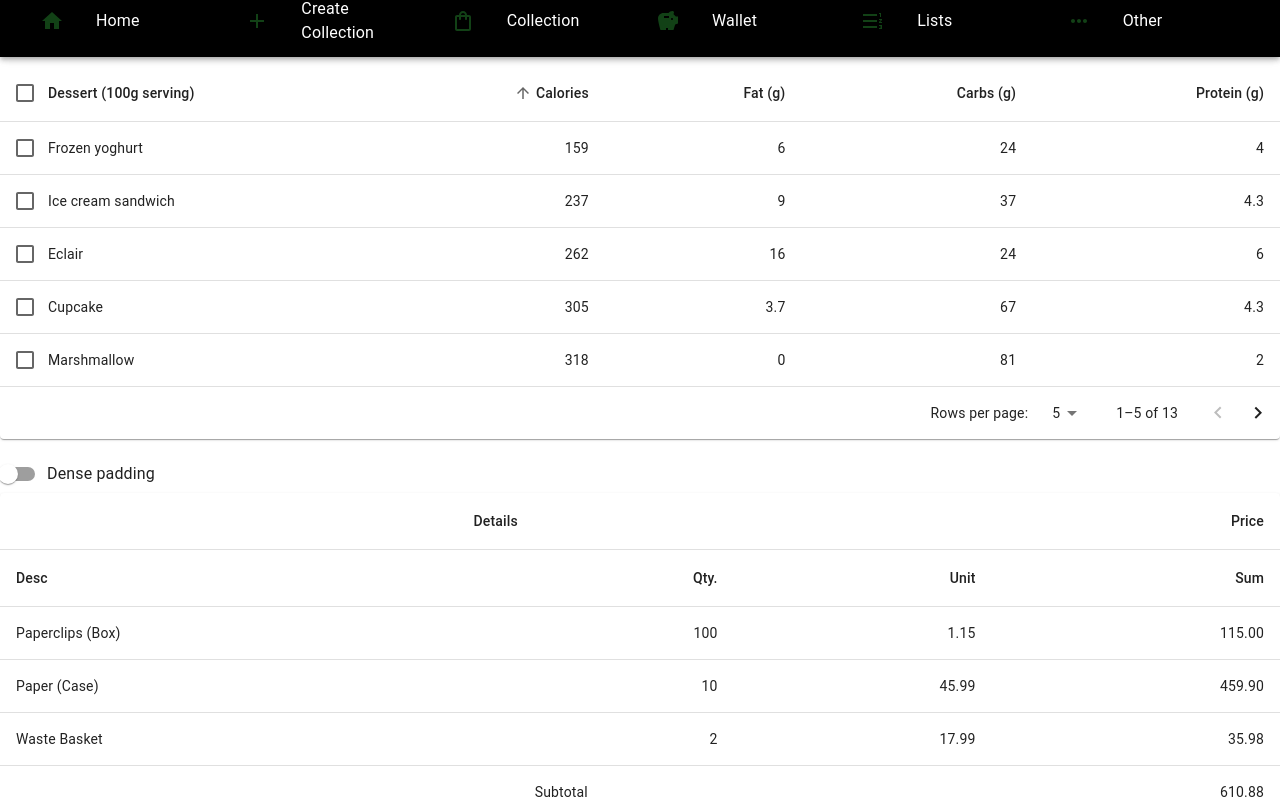
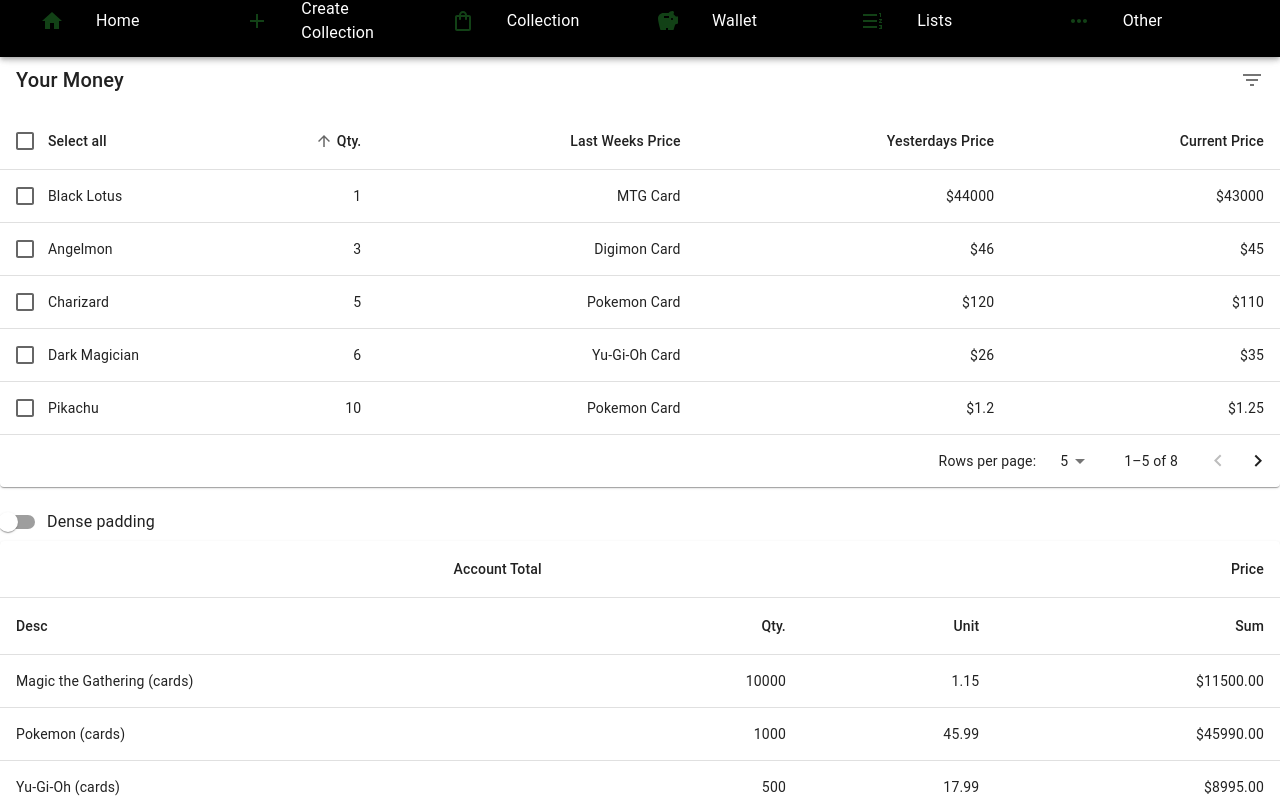
Before and after one commit to Orelso/DeprecatedProject--kokoelmani, a React (Create React App) app in the folder frontend/: page /#/Wallet in a window 1280 px wide. Shown: the top 800 px of the page. Built offline with nearby package versions, Linux system fonts and the light colour scheme; what mharj-http-client would draw is missing.

Commit message:
update 1.3

```diff
--- a/frontend/public/index.html
+++ b/frontend/public/index.html
@@ -2,7 +2,7 @@
 <html lang="en">
   <head>
     <meta charset="utf-8" />
-    <link rel="icon" href="%PUBLIC_URL%/favicon.ico" />
+    <link rel="icon" href="https://static.vecteezy.com/system/resources/previews/004/657/673/original/database-line-style-icon-free-vector.jpg" />
     <meta name="viewport" content="width=device-width, initial-scale=1" />
     <meta name="theme-color" content="#000000" />
     <meta name="description" content="Web site created using create-react-app" />
--- /dev/null
+++ b/frontend/src/components/Ticker.tsx
@@ -0,0 +1,16 @@
+import React from 'react'
+import Ticker from 'react-ticker'
+import StraightIcon from '@mui/icons-material/Straight';
+
+
+const MoveStuffAround = () => (
+    <Ticker>
+        {({ index }) => (
+            <>
+                <p> <img src="https://deckmaster.info/images/sets/M14_C.png" alt="" width="15" height="10"/> <a href='https://gatherer.wizards.com/Handlers/Image.ashx?multiverseid=370609&type=card'>Doom Blade</a>(↑ 10%)</p>
+            </>
+        )}
+    </Ticker>
+)
+
+export default MoveStuffAround
--- a/frontend/src/components/WalletTable.tsx
+++ b/frontend/src/components/WalletTable.tsx
@@ -34,9 +34,9 @@
 }
 
 const rows = [
-  createRow('Paperclips (Box)', 100, 1.15),
-  createRow('Paper (Case)', 10, 45.99),
-  createRow('Waste Basket', 2, 17.99),
+  createRow('Magic the Gathering (cards)', 10000, 1.15),
+  createRow('Pokemon (cards)', 1000, 45.99),
+  createRow('Yu-Gi-Oh (cards)', 500, 17.99),
 ];
 
 const invoiceSubtotal = subtotal(rows);
@@ -50,7 +50,7 @@
         <TableHead>
           <TableRow>
             <TableCell align="center" colSpan={3}>
-              Details
+              Account Total
             </TableCell>
             <TableCell align="right">Price</TableCell>
           </TableRow>
@@ -67,22 +67,22 @@
               <TableCell>{row.desc}</TableCell>
               <TableCell align="right">{row.qty}</TableCell>
               <TableCell align="right">{row.unit}</TableCell>
-              <TableCell align="right">{ccyFormat(row.price)}</TableCell>
+              <TableCell align="right">${ccyFormat(row.price)}</TableCell>
             </TableRow>
           ))}
           <TableRow>
             <TableCell rowSpan={3} />
             <TableCell colSpan={2}>Subtotal</TableCell>
-            <TableCell align="right">{ccyFormat(invoiceSubtotal)}</TableCell>
+            <TableCell align="right">${ccyFormat(invoiceSubtotal)}</TableCell>
           </TableRow>
           <TableRow>
-            <TableCell>Tax</TableCell>
-            <TableCell align="right">{`${(TAX_RATE * 100).toFixed(0)} %`}</TableCell>
-            <TableCell align="right">{ccyFormat(invoiceTaxes)}</TableCell>
+            <TableCell sx={{color: 'red'}}>Tax</TableCell>
+            <TableCell sx={{color: 'red'}} align="right">{`${(TAX_RATE * 100).toFixed(0)} %`}</TableCell>
+            <TableCell sx={{color: 'red'}} align="right">${ccyFormat(invoiceTaxes)}</TableCell>
           </TableRow>
           <TableRow>
-            <TableCell colSpan={2}>Total</TableCell>
-            <TableCell align="right">{ccyFormat(invoiceTotal)}</TableCell>
+            <TableCell sx={{color: 'green'}} colSpan={2}>Total</TableCell>
+            <TableCell align="right" sx={{color: 'green'}}>${ccyFormat(invoiceTotal)}</TableCell>
           </TableRow>
         </TableBody>
       </Table>
--- a/frontend/src/views/Collections.tsx
+++ b/frontend/src/views/Collections.tsx
@@ -25,7 +25,7 @@
 
 
   return (
-    <Container sx={{mt: 6}}>
+    <Container sx={{mt: 8}}>
       {/* <h1>Your Collection</h1> */}
         <Grid container spacing={10}>
       {collections.map(collection => (
--- a/frontend/src/views/Createcollection.tsx
+++ b/frontend/src/views/Createcollection.tsx
@@ -96,7 +96,7 @@
   return (
 
 <Container>
-    <Typography sx={{mt: 6}} className={classes.title} variant="h2" component='h2' gutterBottom align='center'>
+    <Typography sx={{mt: 8}} className={classes.title} variant="h2" component='h2' gutterBottom align='center'>
         Add to my Collection
     </Typography>
 
--- a/frontend/src/views/HomeView.tsx
+++ b/frontend/src/views/HomeView.tsx
@@ -7,6 +7,7 @@
 import StraightIcon from '@mui/icons-material/Straight';
 import {CardMedia} from '@mui/material';
 import SouthIcon from '@mui/icons-material/South';
+import MoveStuffAround from '../components/Ticker';
 // import MoveStuffAround from '../components/Ticker';
 // import { Theme } from '@mui/material/styles';
 
@@ -58,7 +59,7 @@
         <Typography sx={{mt: 6}} className={classes.page} variant='h1' color='#ff7961' align='center'>
           Kokoelmani
         </Typography>
-        {/* <MoveStuffAround />  */}
+        <MoveStuffAround />
         <Typography className={classes.featured} variant='h4' sx={{color: 'green', mt: 6}} align='center'>
           Featured High's of the Day
         </Typography>
--- a/frontend/src/views/Wallet.tsx
+++ b/frontend/src/views/Wallet.tsx
@@ -23,43 +23,39 @@
 import SpanningTable from '../components/WalletTable';
 
 interface Data {
-  calories: number;
-  carbs: number;
-  fat: number;
+  Qty: number;
+  yesterdaysPrice: number;
+  lastWeeksPrice: string;
   name: string;
-  protein: number;
+  currentPrice: number;
 }
 
 function createData(
   name: string,
-  calories: number,
-  fat: number,
-  carbs: number,
-  protein: number,
+  Qty: number,
+  lastWeeksPrice: string,
+  yesterdaysPrice: number,
+  currentPrice: number,
 ): Data {
   return {
     name,
-    calories,
-    fat,
-    carbs,
-    protein,
+    Qty,
+    lastWeeksPrice,
+    yesterdaysPrice,
+    currentPrice,
   };
 }
 
 const rows = [
-  createData('Cupcake', 305, 3.7, 67, 4.3),
-  createData('Donut', 452, 25.0, 51, 4.9),
-  createData('Eclair', 262, 16.0, 24, 6.0),
-  createData('Frozen yoghurt', 159, 6.0, 24, 4.0),
-  createData('Gingerbread', 356, 16.0, 49, 3.9),
-  createData('Honeycomb', 408, 3.2, 87, 6.5),
-  createData('Ice cream sandwich', 237, 9.0, 37, 4.3),
-  createData('Jelly Bean', 375, 0.0, 94, 0.0),
-  createData('KitKat', 518, 26.0, 65, 7.0),
-  createData('Lollipop', 392, 0.2, 98, 0.0),
-  createData('Marshmallow', 318, 0, 81, 2.0),
-  createData('Nougat', 360, 19.0, 9, 37.0),
-  createData('Oreo', 437, 18.0, 63, 4.0),
+  createData('Black Lotus', 1, 'MTG Card', 44000, 43000),
+  createData('Doom Blade', 50, 'MTG Card', .51, .53),
+  createData('Pikachu', 10, 'Pokemon Card', 1.2, 1.25),
+  createData('Charizard', 5, 'Pokemon Card', 120, 110),
+  createData('Dark Magician', 6, 'Yu-Gi-Oh Card', 26, 35),
+  createData('SummonSkull', 22, 'Yu-Gi-Oh Card', 18, 17),
+  createData('Angelmon', 3, 'Digimon Card', 46, 45),
+  createData('Agumon', 375, 'Digimon Card', 10, 10),
+
 ];
 
 function descendingComparator<T>(a: T, b: T, orderBy: keyof T) {
@@ -112,31 +108,31 @@
     id: 'name',
     numeric: false,
     disablePadding: true,
-    label: 'Dessert (100g serving)',
+    label: 'Select all',
   },
   {
-    id: 'calories',
+    id: 'Qty',
     numeric: true,
     disablePadding: false,
-    label: 'Calories',
+    label: 'Qty.',
   },
   {
-    id: 'fat',
+    id: 'lastWeeksPrice',
     numeric: true,
     disablePadding: false,
-    label: 'Fat (g)',
+    label: 'Last Weeks Price',
   },
   {
-    id: 'carbs',
+    id: 'yesterdaysPrice',
     numeric: true,
     disablePadding: false,
-    label: 'Carbs (g)',
+    label: 'Yesterdays Price',
   },
   {
-    id: 'protein',
+    id: 'currentPrice',
     numeric: true,
     disablePadding: false,
-    label: 'Protein (g)',
+    label: 'Current Price',
   },
 ];
 
@@ -158,7 +154,7 @@
     };
 
   return (
-    <TableHead>
+    <TableHead >
       <TableRow>
         <TableCell padding="checkbox">
           <Checkbox
@@ -209,6 +205,7 @@
       sx={{
         pl: { sm: 2 },
         pr: { xs: 1, sm: 1 },
+        mt: 6,
         ...(numSelected > 0 && {
           bgcolor: (theme) =>
             alpha(theme.palette.primary.main, theme.palette.action.activatedOpacity),
@@ -231,7 +228,7 @@
           id="tableTitle"
           component="div"
         >
-          Nutrition
+          Your Money
         </Typography>
       )}
       {numSelected > 0 ? (
@@ -253,7 +250,7 @@
 
 export default function EnhancedTable() {
   const [order, setOrder] = React.useState<Order>('asc');
-  const [orderBy, setOrderBy] = React.useState<keyof Data>('calories');
+  const [orderBy, setOrderBy] = React.useState<keyof Data>('Qty');
   const [selected, setSelected] = React.useState<readonly string[]>([]);
   const [page, setPage] = React.useState(0);
   const [dense, setDense] = React.useState(false);
@@ -335,8 +332,6 @@
               rowCount={rows.length}
             />
             <TableBody>
-              {/* if you don't need to support IE11, you can replace the `stableSort` call with:
-              rows.sort(getComparator(order, orderBy)).slice() */}
               {stableSort(rows, getComparator(order, orderBy))
                 .slice(page * rowsPerPage, page * rowsPerPage + rowsPerPage)
                 .map((row, index) => {
@@ -370,10 +365,10 @@
                       >
                         {row.name}
                       </TableCell>
-                      <TableCell align="right">{row.calories}</TableCell>
-                      <TableCell align="right">{row.fat}</TableCell>
-                      <TableCell align="right">{row.carbs}</TableCell>
-                      <TableCell align="right">{row.protein}</TableCell>
+                      <TableCell align="right">{row.Qty}</TableCell>
+                      <TableCell align="right">{row.lastWeeksPrice}</TableCell>
+                      <TableCell align="right">${row.yesterdaysPrice}</TableCell>
+                      <TableCell align="right">${row.currentPrice}</TableCell>
                     </TableRow>
                   );
                 })}
--- a/package.json
+++ b/package.json
@@ -58,6 +58,8 @@
         "@emotion/react": "^11.10.5",
         "@emotion/styled": "^11.10.5",
         "@mui/material": "^5.10.12",
-        "@mui/x-data-grid": "^5.17.10"
+        "@mui/x-data-grid": "^5.17.10",
+        "react-ticker": "^1.3.2",
+        "workspaces": "^0.1.0"
     }
 }
```
Also changed, not shown: 1 other file (tests, documents, lock files or other folders).
